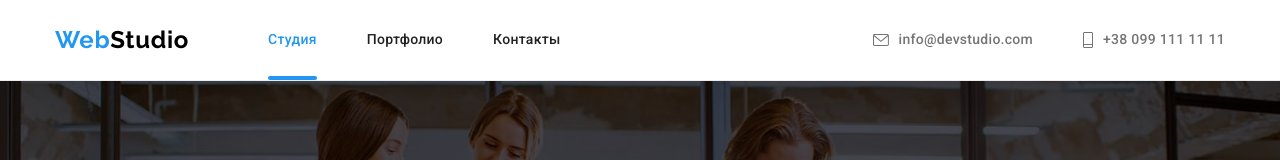
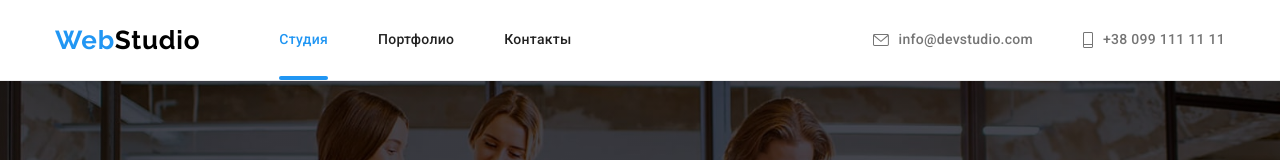
Before and after one commit to smorodskiy/goit-markup-hw-08, a plain HTML site: page index.html in a window 1280 px wide. Shown: the top 160 px of the page. Drawn offline with nearby package versions, Linux system fonts and the light colour scheme; files that its build step writes are made by us from their sources.

Commit message:
Update _logo.scss

```diff
--- a/sass/components/_logo.scss
+++ b/sass/components/_logo.scss
@@ -29,10 +29,10 @@
 
   @include media(">tablet") {
     font-size: $t-logo-font-size;
-    line-height: 1.19;
   }
 
   @include media(">desktop") {
-
+    font-size: $d-logo-font-size;
+    line-height: 1.19;
   }
 }
```
